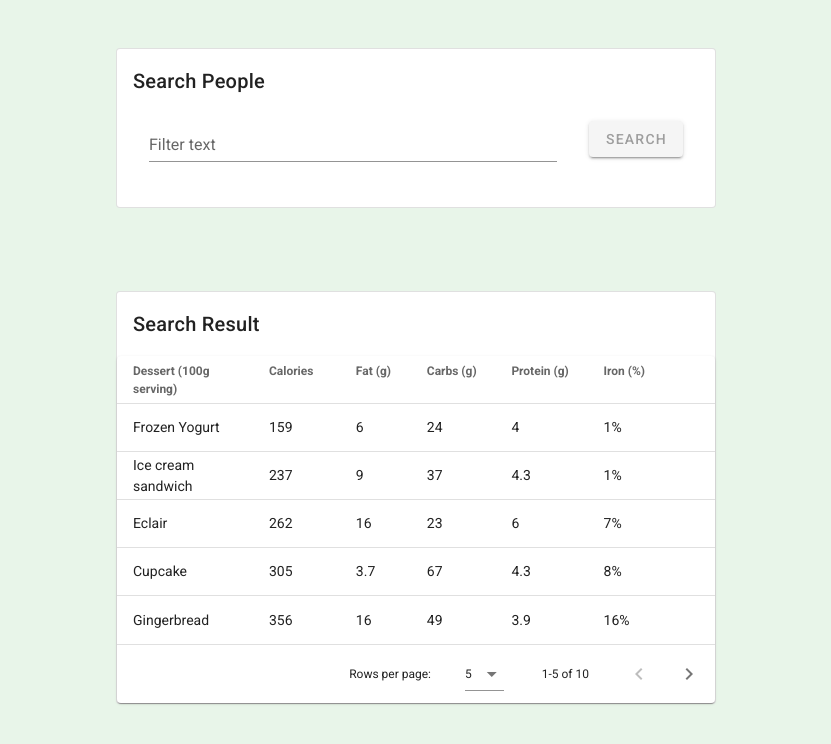
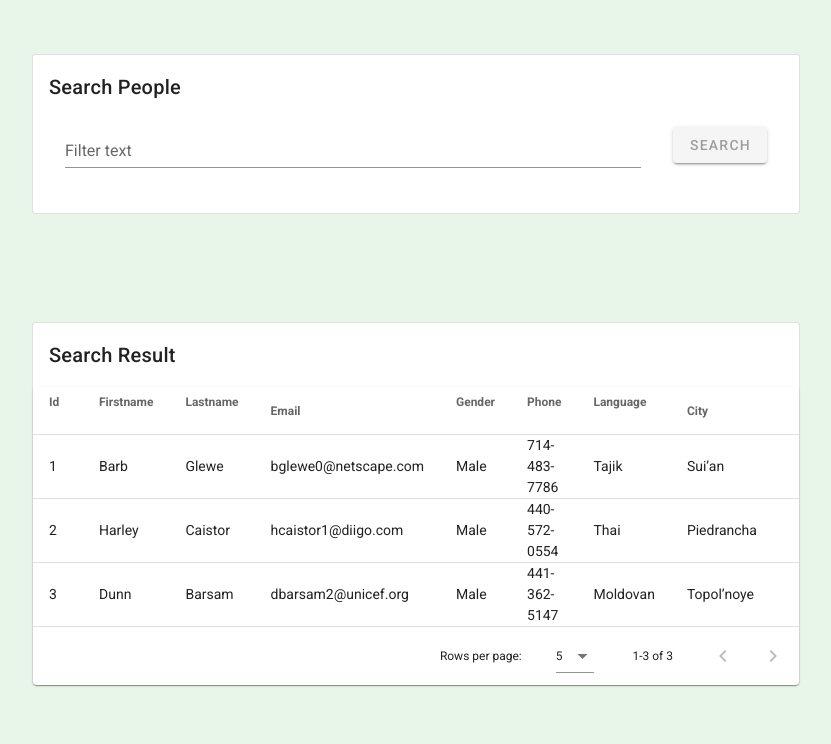
Before and after one commit to andr3008/test-assignment, a Vue app: page / in a window 1280 px wide. Shown: the top 744 px of the page, without its empty margins (224-1055 px from the left). Built offline with nearby package versions, Linux system fonts and the light colour scheme.

Commit message:
added actual json data, table is aligned with new json structure

```diff
--- a/src/components/Searchbar.vue
+++ b/src/components/Searchbar.vue
@@ -1,7 +1,7 @@
 <template>
 	<v-container fluid fill-height class="green lighten-5">
-		<v-row no-gutters>
-			<v-card class="mx-auto" width="600" outlined>
+		<v-row>
+			<v-card class="mx-auto" width="60%" outlined>
 				<v-card-title>Search People</v-card-title>
 				<v-form class="d-flex flex-row mb-6">
 					<v-text-field
@@ -16,11 +16,11 @@
 		</v-row>
 
 		<v-row class="mt-28 mb-12">
-			<v-card class="mx-auto" max-width="600" outlined>
+			<v-card class="mx-auto" width="60%" outlined>
 				<v-card-title>Search Result</v-card-title>
 				<v-data-table
-					:headers="dessertHeaders"
-					:items="desserts"
+					:headers="peopleHeaders"
+					:items="people"
 					:items-per-page="5"
 					class="elevation-1"
 				>
@@ -40,100 +40,52 @@ export default {
 		return {
 			expanded: [],
 			singleExpand: false,
-			dessertHeaders: [
+			peopleHeaders: [
 				{
-					text: "Dessert (100g serving)",
+					text: "Id",
 					align: "start",
-					sortable: false,
-					value: "name",
+					value: "id",
 				},
-				{ text: "Calories", value: "calories" },
-				{ text: "Fat (g)", value: "fat" },
-				{ text: "Carbs (g)", value: "carbs" },
-				{ text: "Protein (g)", value: "protein" },
-				{ text: "Iron (%)", value: "iron" },
+
+				{ text: "Firstname", value: "first_name" },
+				{ text: "Lastname", value: "last_name" },
+				{ text: "Email", value: "email" },
+				{ text: "Gender", value: "gender" },
+				{ text: "Phone", value: "phone" },
+				{ text: "Language", value: "language" },
+				{ text: "City", value: "city" },
 				{ text: "", value: "data-table-expand" },
 			],
-			desserts: [
+			people: [
 				{
-					name: "Frozen Yogurt",
-					calories: 159,
-					fat: 6.0,
-					carbs: 24,
-					protein: 4.0,
-					iron: "1%",
+					id: 1,
+					first_name: "Barb",
+					last_name: "Glewe",
+					email: "bglewe0@netscape.com",
+					gender: "Male",
+					phone: "714-483-7786",
+					language: "Tajik",
+					city: "Sui’an",
 				},
 				{
-					name: "Ice cream sandwich",
-					calories: 237,
-					fat: 9.0,
-					carbs: 37,
-					protein: 4.3,
-					iron: "1%",
+					id: 2,
+					first_name: "Harley",
+					last_name: "Caistor",
+					email: "hcaistor1@diigo.com",
+					gender: "Male",
+					phone: "440-572-0554",
+					language: "Thai",
+					city: "Piedrancha",
 				},
 				{
-					name: "Eclair",
-					calories: 262,
-					fat: 16.0,
-					carbs: 23,
-					protein: 6.0,
-					iron: "7%",
-				},
-				{
-					name: "Cupcake",
-					calories: 305,
-					fat: 3.7,
-					carbs: 67,
-					protein: 4.3,
-					iron: "8%",
-				},
-				{
-					name: "Gingerbread",
-					calories: 356,
-					fat: 16.0,
-					carbs: 49,
-					protein: 3.9,
-					iron: "16%",
-				},
-				{
-					name: "Jelly bean",
-					calories: 375,
-					fat: 0.0,
-					carbs: 94,
-					protein: 0.0,
-					iron: "0%",
-				},
-				{
-					name: "Lollipop",
-					calories: 392,
-					fat: 0.2,
-					carbs: 98,
-					protein: 0,
-					iron: "2%",
-				},
-				{
-					name: "Honeycomb",
-					calories: 408,
-					fat: 3.2,
-					carbs: 87,
-					protein: 6.5,
-					iron: "45%",
-				},
-				{
-					name: "Donut",
-					calories: 452,
-					fat: 25.0,
-					carbs: 51,
-					protein: 4.9,
-					iron: "22%",
-				},
-				{
-					name: "KitKat",
-					calories: 518,
-					fat: 26.0,
-					carbs: 65,
-					protein: 7,
-					iron: "6%",
+					id: 3,
+					first_name: "Dunn",
+					last_name: "Barsam",
+					email: "dbarsam2@unicef.org",
+					gender: "Male",
+					phone: "441-362-5147",
+					language: "Moldovan",
+					city: "Topol’noye",
 				},
 			],
 		};
```
